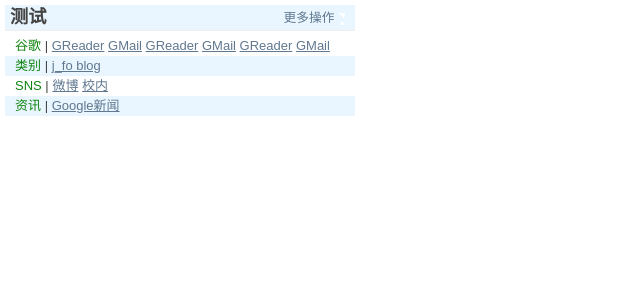
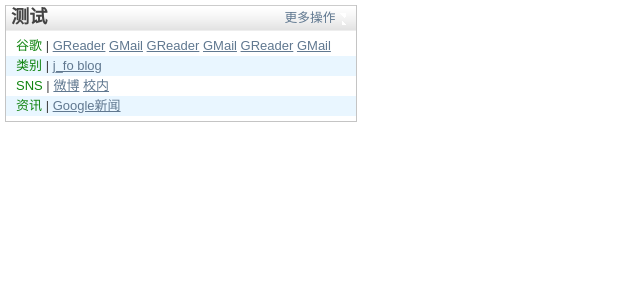
Before and after one commit to pickbox/pickbox.github.com, a PHP site: page / in a window 1280 px wide. Shown: the top 300 px of the page, without its empty margins (0-640 px from the left). Run offline with PHP 8.4, Linux system fonts and the light colour scheme; some libraries are stand-ins or nearby versions.

Commit message:
1.add border for block; 2.add background image for titlebar
git-svn-id: https://svn.sinaapp.com/httpaddress@12 1754ffac-ff99-4cfc-a3db-e2205e847581

```diff
--- a/1/css/style.css
+++ b/1/css/style.css
@@ -209,6 +209,8 @@ ul, ol, li {
     width: 350px;
     display: block;
     margin: 5px;
+    border: 1px solid #C4C4C4;
+    border-top: 0;
 }
 .titlebar {
     font-weight: bold;
@@ -217,6 +219,7 @@ ul, ol, li {
     padding: 0px 5px;
     background-color: #E9F6FF;
     border-bottom: 1px solid #EEE;
+    background: url(../images/round-top-center.gif) repeat-x;
 }
 .type {
     color: #108410;
@@ -249,11 +252,11 @@ ul, ol, li {
     display: none;
     position: absolute;
     width: 100%;
+    background-color: #E9F6FF;
 }
 .menu_title, .menu_item {
     text-decoration: none;
     padding: 0 5px;
-    background-color: #E9F6FF;
 }
 .menu_title:hover, .menu_item:hover {
     background-color: #D9E6FF;
```
Also changed, not shown: 1/images/round-top-center.gif (added).
